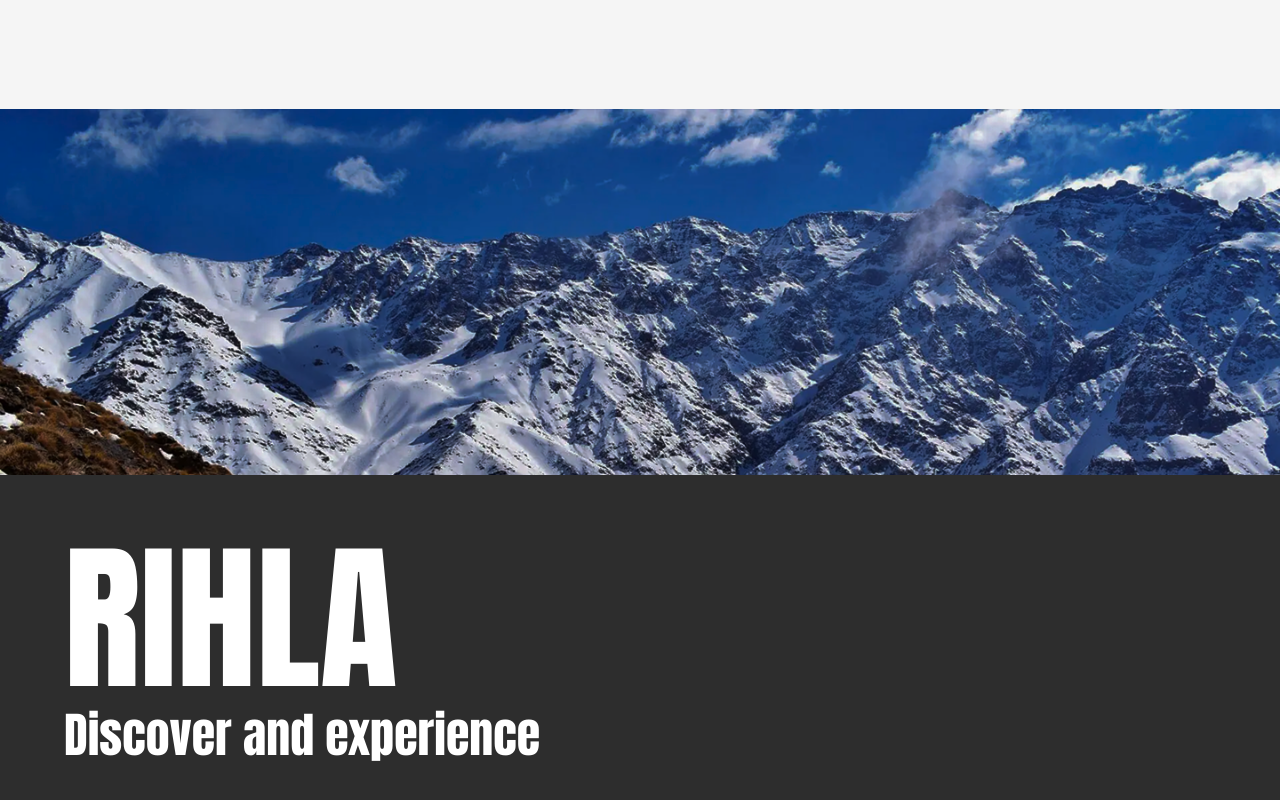
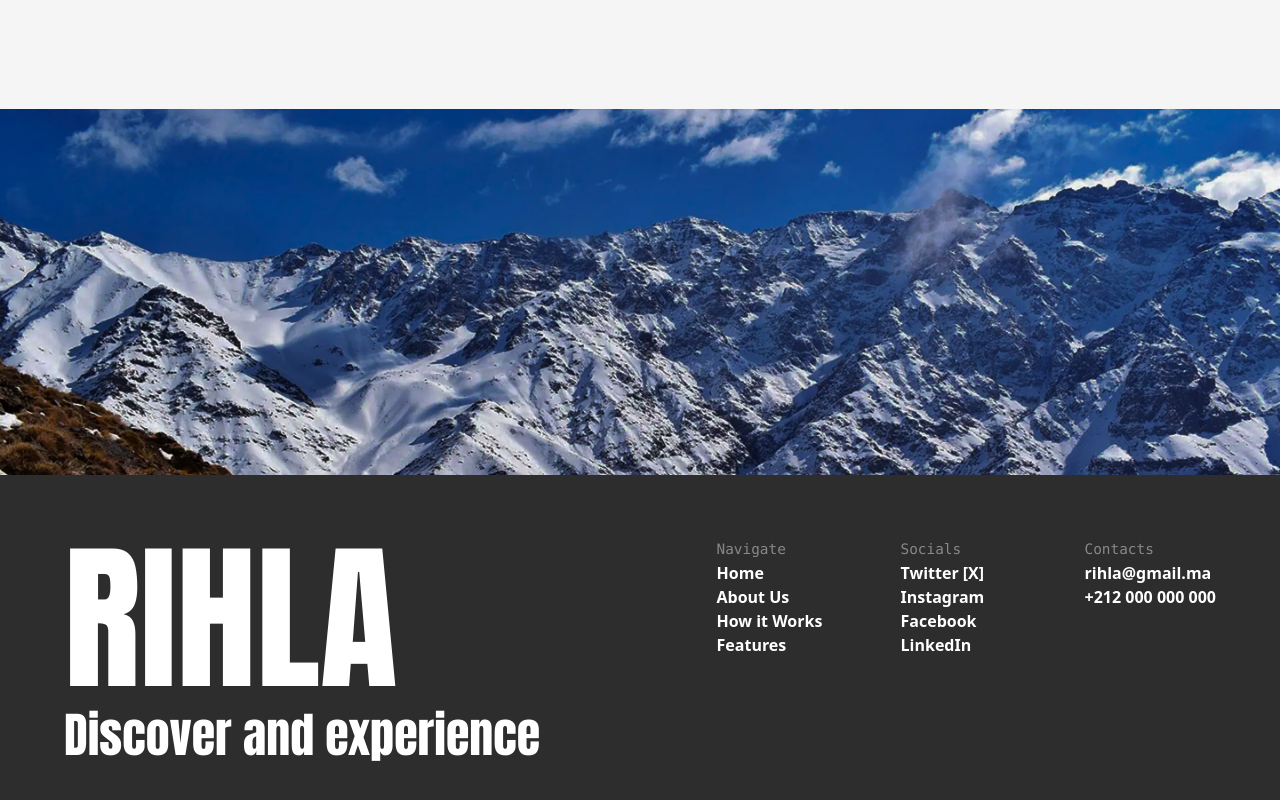
Before and after one commit to anonymousc/ft_transcendance-42, a React (Vite) app in the folder frontend/: page / in a window 1280 px wide. Shown: the part 4498-5298 px from the top of the page. Built offline with nearby package versions, Linux system fonts and the light colour scheme; the HTML template or start-up script is replaced by a standard one.

Commit message:
Refactor Footer components; remove unused styles and consolidate CSS for improved structure

```diff
--- a/frontend/src/components/Footer.css
+++ b/frontend/src/components/Footer.css
@@ -15,78 +15,6 @@
   flex-wrap: wrap;
 }
 
-.footer-links {
-  display: flex;
-  gap: 4rem;
-  flex-wrap: wrap;
-}
-
-.footer-column {
-  min-width: 120px;
-}
-
-.footer-column-title {
-  font-family: monospace;
-  font-size: 0.9rem;
-  font-weight: 400;
-  color: #888888;
-  margin-bottom: 1rem;
-  text-transform: capitalize;
-}
-
-.footer-list {
-  list-style: none;
-  padding: 0;
-  margin: 0;
-}
-
-.footer-list li {
-  margin-bottom: 0.75rem;
-}
-
-.footer-list a {
-  font-family: 'Arial', sans-serif;
-  font-size: 1rem;
-  font-weight: 600;
-  color: #ffffff;
-  text-decoration: none;
-  transition: color 0.3s ease;
-}
-
-.footer-list a:hover {
-  color: #FF8C00;
-}
-
-.footer-bottom {
-  display: flex;
-  justify-content: center;
-  align-items: center;
-  gap: 2rem;
-  margin-top: 4rem;
-  padding-top: 2rem;
-  border-top: 1px solid #444444;
-  max-width: 1200px;
-  margin-left: auto;
-  margin-right: auto;
-}
-
-.footer-bottom p {
-  font-family: 'Arial', sans-serif;
-  font-size: 0.9rem;
-  color: #888888;
-}
-
-.footer-bottom a {
-  font-family: 'Arial', sans-serif;
-  font-size: 0.9rem;
-  color: #888888;
-  text-decoration: none;
-  transition: color 0.3s ease;
-}
-
-.footer-bottom a:hover {
-  color: #ffffff;
-}
 
 .big-atlass-image {
 
--- /dev/null
+++ b/frontend/src/components/FooterBottom.css
@@ -0,0 +1,30 @@
+.footer-bottom {
+  display: flex;
+  justify-content: center;
+  align-items: center;
+  gap: 2rem;
+  margin-top: 4rem;
+  padding-top: 2rem;
+  border-top: 1px solid #444444;
+  max-width: 1200px;
+  margin-left: auto;
+  margin-right: auto;
+}
+
+.footer-bottom p {
+  font-family: 'Arial', sans-serif;
+  font-size: 0.9rem;
+  color: #888888;
+}
+
+.footer-bottom a {
+  font-family: 'Arial', sans-serif;
+  font-size: 0.9rem;
+  color: #888888;
+  text-decoration: none;
+  transition: color 0.3s ease;
+}
+
+.footer-bottom a:hover {
+  color: #ffffff;
+}
--- a/frontend/src/components/FooterBottom.tsx
+++ b/frontend/src/components/FooterBottom.tsx
@@ -1,4 +1,5 @@
 import { Link } from "react-router-dom";
+import "./FooterBottom.css";
 
 function FooterBottom() {
     return (
--- a/frontend/src/components/FooterLInks.tsx
+++ b/frontend/src/components/FooterLInks.tsx
@@ -1,50 +1,52 @@
 import { Link } from "react-router-dom";
 
 function FooterLinks() {
+    const linkClasses = "font-sans text-base font-semibold text-white no-underline transition-colors duration-300 hover:text-[#FF8C00]";
+
     return (
-        <div className="footer-links">
-            <div className="footer-column">
-                <h3 className="footer-column-title">Navigate</h3>
-                <ul className="footer-list">
-                    <li>
-                        <Link to="/">Home</Link>
+        <div className="flex gap-16 flex-wrap">
+            <div className="min-w-[120px]">
+                <h3 className="font-mono text-[0.9rem] font-normal text-[#888888] mb-4 capitalize">Navigate</h3>
+                <ul className="list-none p-0 m-0">
+                    <li className="mb-3">
+                        <Link to="/" className={linkClasses}>Home</Link>
                     </li>
-                    <li>
-                        <Link to="/about-section">About Us</Link>
+                    <li className="mb-3">
+                        <Link to="/about-section" className={linkClasses}>About Us</Link>
                     </li>
-                    <li>
-                        <Link to="/how-it-works">How it Works</Link>
+                    <li className="mb-3">
+                        <Link to="/how-it-works" className={linkClasses}>How it Works</Link>
                     </li>
-                    <li>
-                        <Link to="/features">Features</Link>
+                    <li className="mb-3">
+                        <Link to="/features" className={linkClasses}>Features</Link>
                     </li>
                 </ul>
             </div>
-            <div className="footer-column">
-                <h3 className="footer-column-title">Socials</h3>
-                <ul className="footer-list">
-                    <li>
-                        <a href="#">Twitter [X]</a>
+            <div className="min-w-[120px]">
+                <h3 className="font-mono text-[0.9rem] font-normal text-[#888888] mb-4 capitalize">Socials</h3>
+                <ul className="list-none p-0 m-0">
+                    <li className="mb-3">
+                        <a href="#" className={linkClasses}>Twitter [X]</a>
                     </li>
-                    <li>
-                        <a href="#">Instagram</a>
+                    <li className="mb-3">
+                        <a href="#" className={linkClasses}>Instagram</a>
                     </li>
-                    <li>
-                        <a href="#">Facebook</a>
+                    <li className="mb-3">
+                        <a href="#" className={linkClasses}>Facebook</a>
                     </li>
-                    <li>
-                        <a href="#">LinkedIn</a>
+                    <li className="mb-3">
+                        <a href="#" className={linkClasses}>LinkedIn</a>
                     </li>
                 </ul>
             </div>
-            <div className="footer-column">
-                <h3 className="footer-column-title">Contacts</h3>
-                <ul className="footer-list">
-                    <li>
-                        <a href="mailto:rihla@gmail.ma">rihla@gmail.ma</a>
+            <div className="min-w-[120px]">
+                <h3 className="font-mono text-[0.9rem] font-normal text-[#888888] mb-4 capitalize">Contacts</h3>
+                <ul className="list-none p-0 m-0">
+                    <li className="mb-3">
+                        <a href="mailto:rihla@gmail.ma" className={linkClasses}>rihla@gmail.ma</a>
                     </li>
-                    <li>
-                        <a href="tel:+212000000000">+212 000 000 000</a>
+                    <li className="mb-3">
+                        <a href="tel:+212000000000" className={linkClasses}>+212 000 000 000</a>
                     </li>
                 </ul>
             </div>
```
